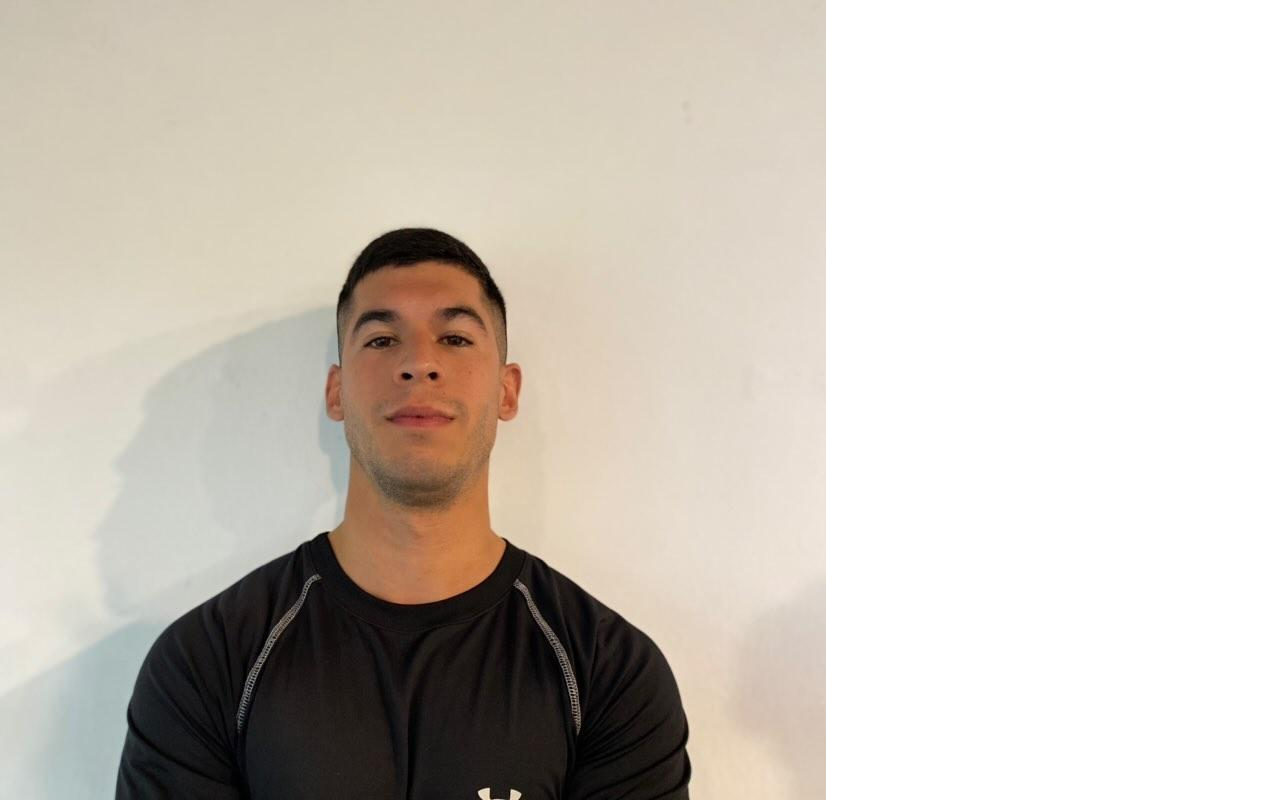
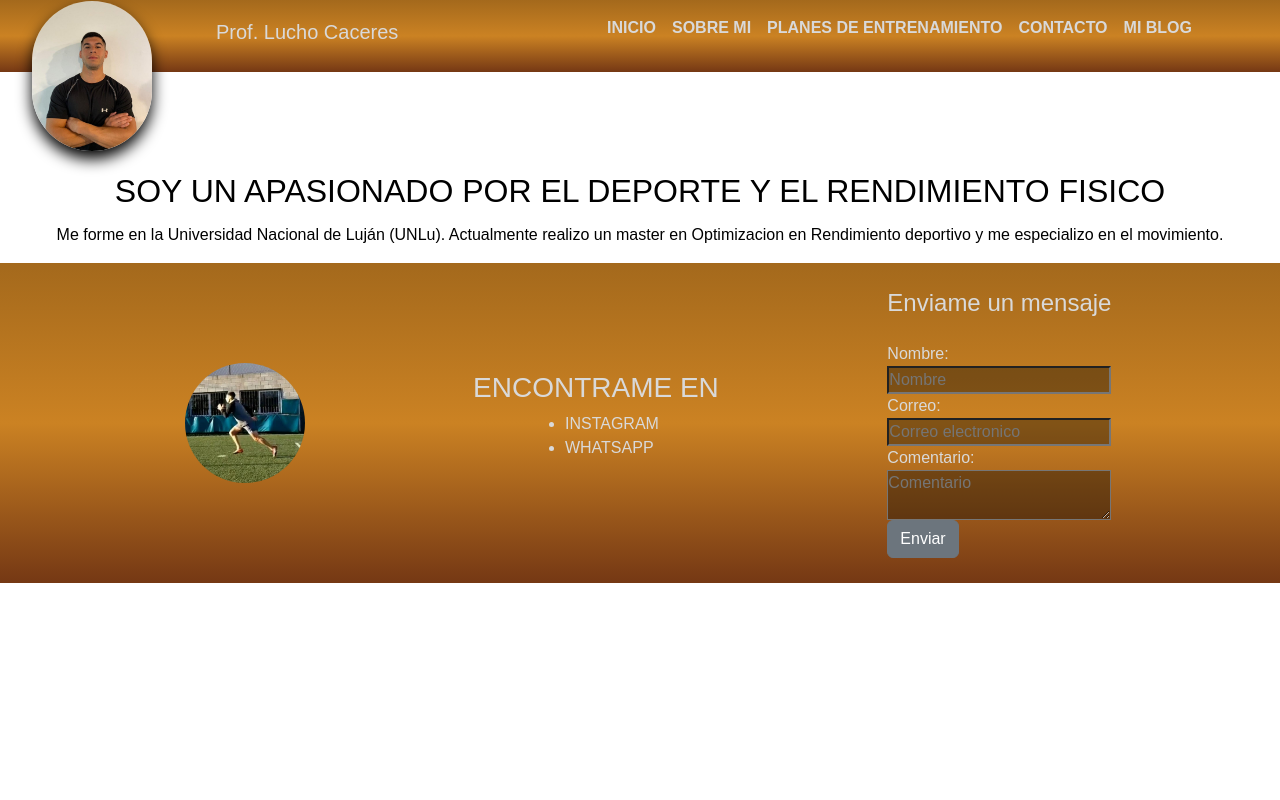
Before and after one commit to LuchoCaceres/proyecto_entrenamiento, a website: page HTML/sobremi.html in a window 1280 px wide. Shown: the top 800 px of the page. Drawn offline with nearby package versions, Linux system fonts and the light colour scheme.

Commit message:
Mas agregado de sass

```diff
--- a/HTML/sobremi.html
+++ b/HTML/sobremi.html
@@ -6,7 +6,7 @@
     <meta name="viewport" content="width=device-width, initial-scale=1.0">
     <title>Prof. Lucho Caceres</title>
     <link href="https://cdn.jsdelivr.net/npm/bootstrap@5.2.0-beta1/dist/css/bootstrap.min.css" rel="stylesheet" integrity="sha384-0evHe/X+R7YkIZDRvuzKMRqM+OrBnVFBL6DOitfPri4tjfHxaWutUpFmBp4vmVor" crossorigin="anonymous">
-    <link rel="stylesheet" href="../css/idea+caceres.css">
+    <link rel="stylesheet" href="../css/index.css">
 </head>
 <body>
     <header class="box">
@@ -16,7 +16,7 @@
             <h1 class="menu__nombreperfil"> Prof. Lucho Caceres</h1>
             </section>
             <ul class="menu__item">
-                <li class="menu__link"><a class="menu__enlace" href="idea+caceres.html">INICIO</a></li>
+                <li class="menu__link"><a class="menu__enlace" href="index.html">INICIO</a></li>
                 <li class="menu__link"><a class="menu__enlace" href="sobremi.html">SOBRE MI</a></li>
                 <li class="menu__link"><a class="menu__enlace" href="planesentrenamiento.html">PLANES DE ENTRENAMIENTO</a></li>
                 <li class="menu__link"><a class="menu__enlace" href="contacto.html">CONTACTO</a></li>
--- a/sass/index.scss
+++ b/sass/index.scss
@@ -76,3 +76,44 @@
     }
 
 }
+
+.piedepagina {
+    color: #d9d9d9;
+    background-image: -webkit-linear-gradient(top, #a4691c 0%, #cb8223 50%, #753814 100%);
+    background-image: linear-gradient(to bottom, #a4691c 0%, #cb8223 50%, #753814 100%);
+    height: 20rem;
+    display: flex;
+    align-items: center;
+    justify-content: space-evenly;
+
+    .piedepagina__logo {
+        height: 120px;
+        width: 120px;
+        border-radius: 1200px;
+        margin-left: 1rem;
+
+    }
+
+    .piedepagina__div {
+        display: flex;
+        align-items: center;
+        flex-direction: column;
+        flex-wrap: wrap;
+
+        .piedepagina__titulo {
+
+
+        }
+
+        .piedepagina__redes {
+            display: flex;
+            border-radius: 1500px;
+            flex-direction: column;
+
+            .piedepagina__enlace {
+                color: #d9d9d9;
+                text-decoration: none;
+
+            }
+        }
+    }
--- a/sass/partials/_footer.scss
+++ b/sass/partials/_footer.scss
@@ -1,64 +1,4 @@
-.piedepagina {
-    color: #d9d9d9;
-    background-image: -webkit-linear-gradient(top, #a4691c 0%, #cb8223 50%, #753814 100%);
-    background-image: linear-gradient(to bottom, #a4691c 0%, #cb8223 50%, #753814 100%);
-    height: 20rem;
-    display: flex;
-    align-items: center;
-    justify-content: space-evenly;
-
-    .piedepagina__logo {
-        height: 120px;
-        width: 120px;
-        border-radius: 1200px;
-        margin-left: 1rem;
-
-    }
-
-    .piedepagina__div {
-        display: flex;
-        align-items: center;
-        flex-direction: column;
-        flex-wrap: wrap;
-
-        .piedepagina__titulo {
-
-
-        }
-
-        .piedepagina__redes {
-            display: flex;
-            border-radius: 1500px;
-            flex-direction: column;
-
-            .piedepagina__enlace {
-                color: #d9d9d9;
-                text-decoration: none;
-
-            }
-        }
-    }
-
-    .piedepagina__div2{
-        flex-direction: column;
-
-        .piedepagina__mensaje {
-            text-align: center;
-            padding-bottom: 1rem;
-        }
-
-        .piedepagina__formulario div {
-            display: flex;
-            flex-direction: column;
-
-            input, textarea {
-                background-color: #0000005d;
-            }
-
-        }
-
-
-
-    }
-
-}
+// misc
+@import './misc/variables';
+@import './misc/mixins';
+@import './misc/normalize';
```
Also changed, not shown: HTML/planesentrenamiento.html (+2 -2 lines), CSS/index.css.
